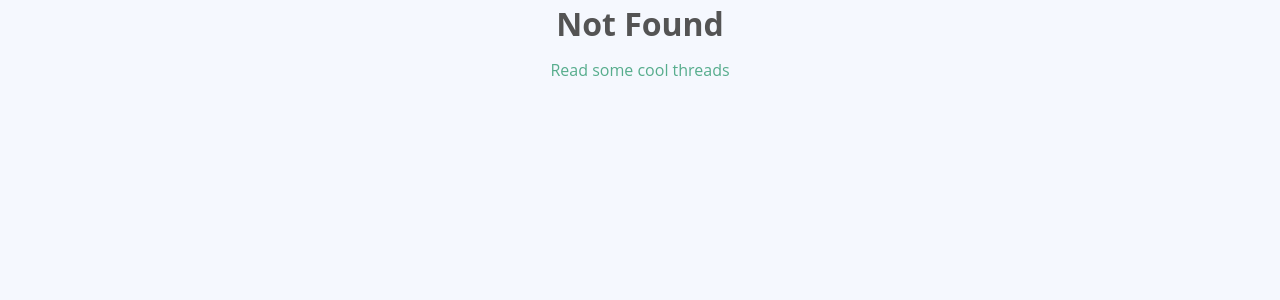
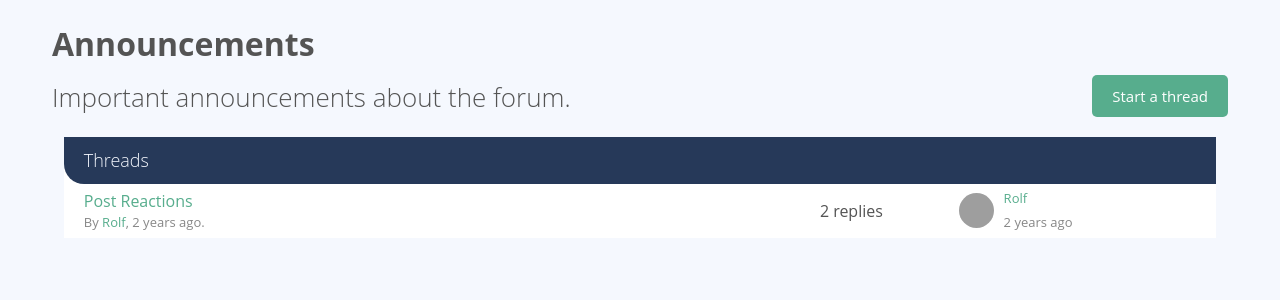
Before and after one commit to rodsscg/vue3-masterclass, a Vue app: page /forum/-KpOx5Y4AqRr3sB4Ybwj in a window 1280 px wide. Before the commit this address had no page. Shown: the top 300 px of the page. Built offline with nearby package versions, Linux system fonts and the light colour scheme; grey boxes are pictures that could not be loaded.

Commit message:
feat: adds forum page

```diff
--- a/src/router/index.js
+++ b/src/router/index.js
@@ -3,6 +3,7 @@ import { createRouter, createWebHistory } from 'vue-router'
 import sourceData from '@/assets/data.json'
 import NotFound from '@/views/NotFound.vue'
 import HomePage from '@/views/HomePage.vue'
+import ForumPage from '@/views/ForumPage.vue'
 import ThreadShow from '@/views/ThreadShow.vue'
 
 const beforeEnterThread = (to, from, next) => {
@@ -21,7 +22,13 @@ const routes = [
   {
     path: '/',
     name: 'Home',
-    component: HomePage
+    component: HomePage,
+  },
+  {
+    path: '/forum/:id',
+    name: 'Forum',
+    component: ForumPage,
+    props: true
   },
   {
     path: '/thread/:id',
--- /dev/null
+++ b/src/views/ForumPage.vue
@@ -0,0 +1,37 @@
+<template>
+  <div class="col-full push-top">
+    <div class="forum-header">
+      <div class="forum-details">
+        <h1>{{ forum.name }}</h1>
+        <p class="text-lead">
+          {{ forum.description }}
+        </p>
+      </div>
+      <a
+        href="new-thread.html"
+        class="btn-green btn-small"
+      >Start a thread</a>
+    </div>
+  </div>
+
+  <div class="col-full push-top">
+    <thread-list :threads="threads" />
+  </div>
+</template>
+
+<script setup>
+import { computed, defineProps, reactive } from 'vue';
+
+import sourceData from '@/assets/data.json';
+import ThreadList from '@/components/ThreadList.vue';
+
+const props = defineProps({
+  id: { type: String, required: true }
+})
+
+const forums = reactive(sourceData.forums);
+const allThreads = reactive(sourceData.threads);
+
+const forum = computed(() => forums.find(f => f.id === props.id));
+const threads = computed(() => allThreads.filter(t => t.forumId === props.id));
+</script>
```
